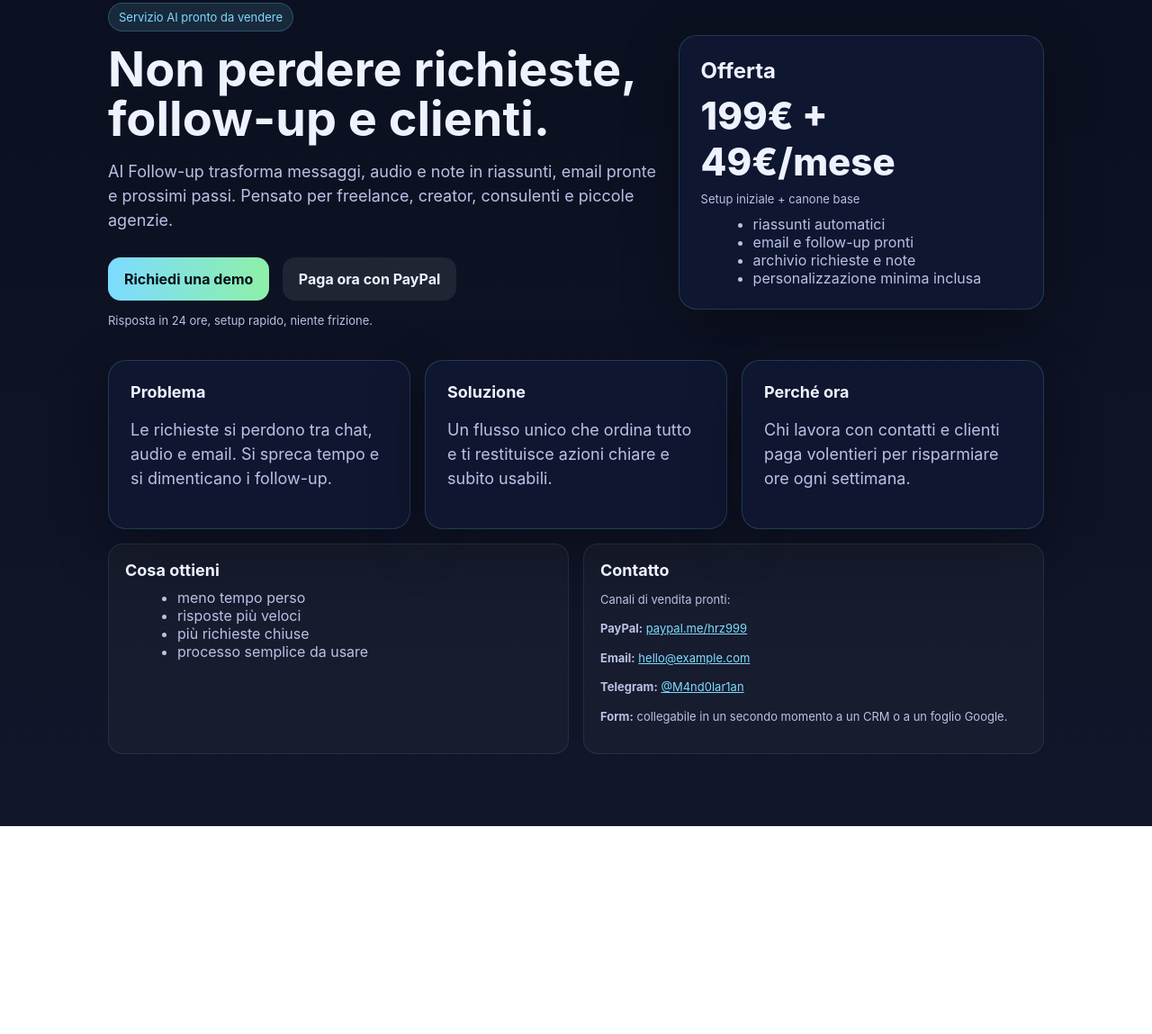
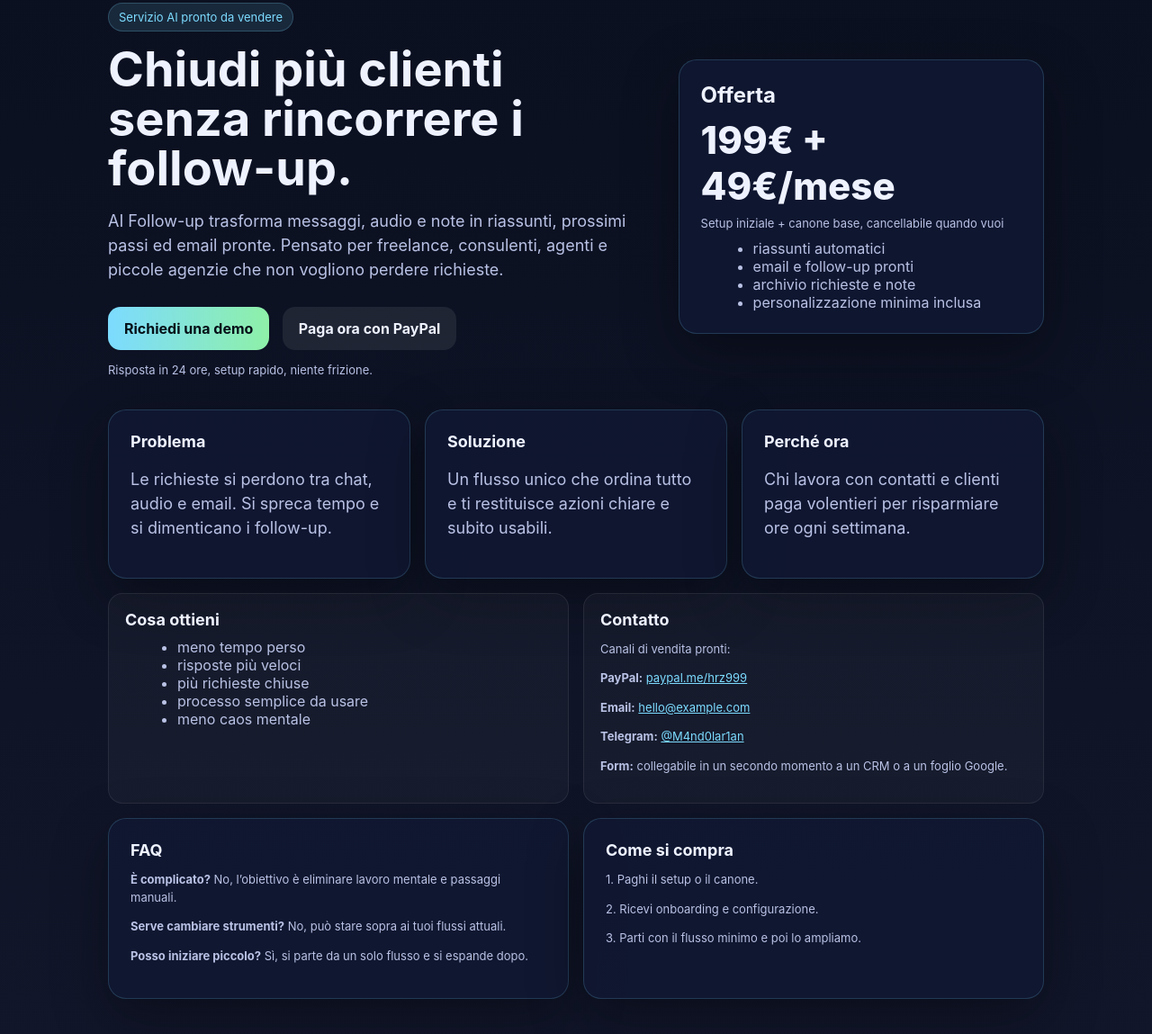
Before and after one commit to 2t4rl0rd-tech/ai-followup, a plain HTML site: page index.html in a window 1280 px wide. Shown: the part 37-1186 px from the top of the page at 90% size. Before the commit the page ends 955 px from the top, so only its background shows below. Drawn offline with Linux system fonts and the light colour scheme.

Commit message:
Strengthen landing conversion

```diff
--- a/index.html
+++ b/index.html
@@ -31,8 +31,8 @@
     <div class="hero">
       <div>
         <div class="pill">Servizio AI pronto da vendere</div>
-        <h1>Non perdere richieste, follow-up e clienti.</h1>
-        <p>AI Follow-up trasforma messaggi, audio e note in riassunti, email pronte e prossimi passi. Pensato per freelance, creator, consulenti e piccole agenzie.</p>
+        <h1>Chiudi più clienti senza rincorrere i follow-up.</h1>
+        <p>AI Follow-up trasforma messaggi, audio e note in riassunti, prossimi passi ed email pronte. Pensato per freelance, consulenti, agenti e piccole agenzie che non vogliono perdere richieste.</p>
         <a class="btn" href="#contatto">Richiedi una demo</a>
         <a class="btn" href="https://paypal.me/hrz999" target="_blank" rel="noopener" style="margin-left:10px;background:rgba(255,255,255,.08);color:var(--text)">Paga ora con PayPal</a>
         <p class="small">Risposta in 24 ore, setup rapido, niente frizione.</p>
@@ -40,7 +40,7 @@
       <div class="card">
         <h2>Offerta</h2>
         <div class="price">199€ + 49€/mese</div>
-        <div class="small">Setup iniziale + canone base</div>
+        <div class="small">Setup iniziale + canone base, cancellabile quando vuoi</div>
         <ul>
           <li>riassunti automatici</li>
           <li>email e follow-up pronti</li>
@@ -64,6 +64,7 @@
           <li>risposte più veloci</li>
           <li>più richieste chiuse</li>
           <li>processo semplice da usare</li>
+          <li>meno caos mentale</li>
         </ul>
       </div>
       <div class="box" id="contatto">
@@ -75,6 +76,21 @@
         <p class="small"><strong>Form:</strong> collegabile in un secondo momento a un CRM o a un foglio Google.</p>
       </div>
     </div>
+
+    <div class="grid" style="margin-top:16px;grid-template-columns:1fr 1fr;">
+      <div class="card">
+        <h3>FAQ</h3>
+        <p class="small"><strong>È complicato?</strong> No, l’obiettivo è eliminare lavoro mentale e passaggi manuali.</p>
+        <p class="small"><strong>Serve cambiare strumenti?</strong> No, può stare sopra ai tuoi flussi attuali.</p>
+        <p class="small"><strong>Posso iniziare piccolo?</strong> Sì, si parte da un solo flusso e si espande dopo.</p>
+      </div>
+      <div class="card">
+        <h3>Come si compra</h3>
+        <p class="small">1. Paghi il setup o il canone.</p>
+        <p class="small">2. Ricevi onboarding e configurazione.</p>
+        <p class="small">3. Parti con il flusso minimo e poi lo ampliamo.</p>
+      </div>
+    </div>
   </div>
 </body>
 </html>
```
